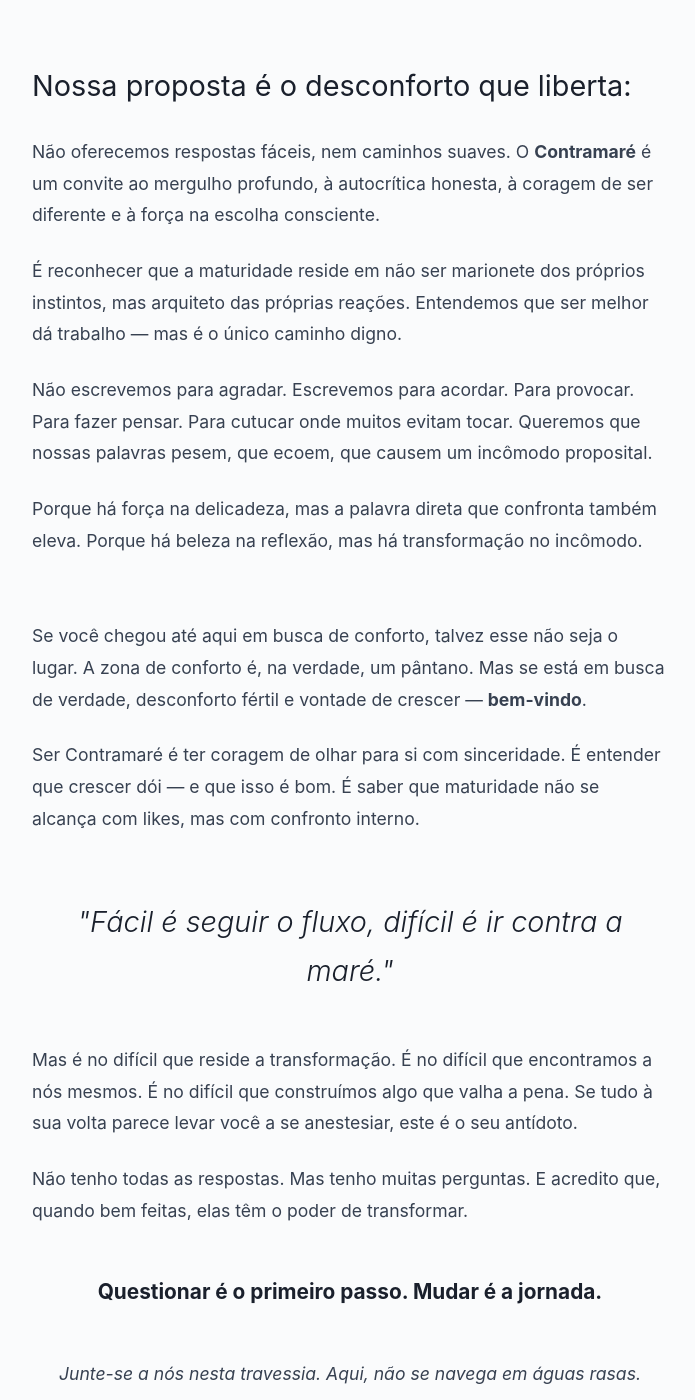
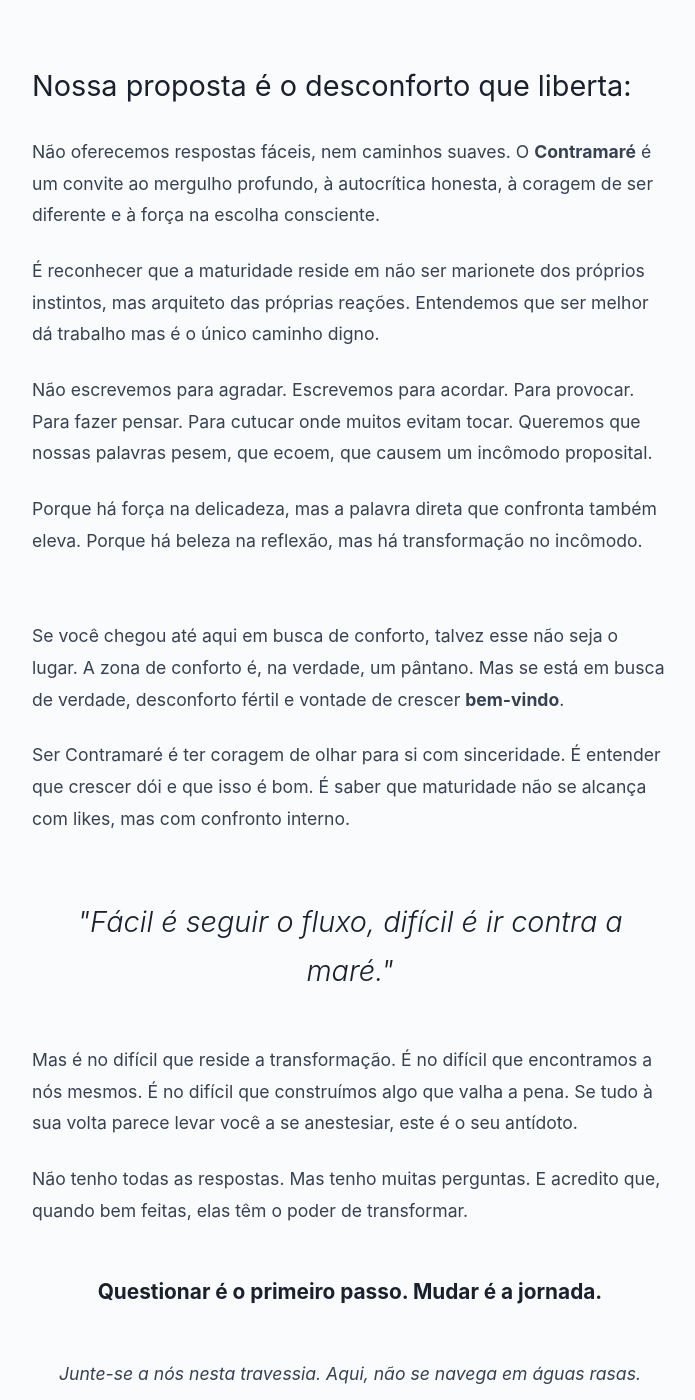
Before and after one commit to neylonsantos/contramare, a Jekyll site: the page built from pages/about.html, in a window 1280 px wide and 1400 px high, scrolled down 2012 px. Shown: the whole window, without its empty margins (290-985 px from the left). Built offline with Jekyll 4.4.1, drawn with Linux system fonts in a browser that asks for light colours; some of the changed text lies outside the part shown.

```diff
--- a/pages/about.html
+++ b/pages/about.html
@@ -44,7 +44,7 @@ custom_css:
         Vivemos em tempos onde o óbvio precisa ser dito. Onde o errado se tornou hábito e a mediocridade é celebrada como autenticidade, o egoísmo travestido de liberdade. Navegamos na correnteza do consenso, no fluxo macio do que é fácil, do que é repetido, do que é aceito em um piscar de olhos.
       </p>
       <p>
-        Em uma era em que se pensa pouco e se repete muito, temos aceitado com facilidade tudo o que é dito, ensinado ou viralizado — sem questionar, sem filtrar, sem refletir. Nesse cenário, seguir o fluxo virou a norma. Questionar, incomoda. Pensar, dói. Mudar, exige.
+        Em uma era em que se pensa pouco e se repete muito, temos aceitado com facilidade tudo o que é dito, ensinado ou viralizado sem questionar, sem filtrar, sem refletir. Nesse cenário, seguir o fluxo virou a norma. Questionar, incomoda. Pensar, dói. Mudar, exige.
       </p>
 
       <blockquote class="statement">
@@ -54,7 +54,7 @@ custom_css:
 
     <div class="content-section">
       <p>
-        O <strong>Contramaré</strong> nasce de uma inquietação. Da inconformidade. De observar comportamentos repetidos, atitudes normalizadas e frases jogadas ao vento que, no fundo, revelam uma imaturidade assustadora — e ninguém parece disposto a questionar.
+        O <strong>Contramaré</strong> nasce de uma inquietação. Da inconformidade. De observar comportamentos repetidos, atitudes normalizadas e frases jogadas ao vento que, no fundo, revelam uma imaturidade assustadora e ninguém parece disposto a questionar.
       </p>
       <p>
         Viemos para ser o solavanco no barco, a pedra no sapato da complacência. Somos o soco que vem em forma de texto. O desconforto que planta um incômodo onde antes havia certeza. A rachadura na parede do automático. Este espaço é um ponto de resistência.
@@ -94,7 +94,7 @@ custom_css:
         Não oferecemos respostas fáceis, nem caminhos suaves. O <strong>Contramaré</strong> é um convite ao mergulho profundo, à autocrítica honesta, à coragem de ser diferente e à força na escolha consciente.
       </p>
       <p>
-        É reconhecer que a maturidade reside em não ser marionete dos próprios instintos, mas arquiteto das próprias reações. Entendemos que ser melhor dá trabalho — mas é o único caminho digno.
+        É reconhecer que a maturidade reside em não ser marionete dos próprios instintos, mas arquiteto das próprias reações. Entendemos que ser melhor dá trabalho mas é o único caminho digno.
       </p>
       <p>
         Não escrevemos para agradar. Escrevemos para acordar. Para provocar. Para fazer pensar. Para cutucar onde muitos evitam tocar. Queremos que nossas palavras pesem, que ecoem, que causem um incômodo proposital.
@@ -106,10 +106,10 @@ custom_css:
 
     <div class="content-section">
       <p>
-        Se você chegou até aqui em busca de conforto, talvez esse não seja o lugar. A zona de conforto é, na verdade, um pântano. Mas se está em busca de verdade, desconforto fértil e vontade de crescer — <strong>bem-vindo</strong>.
+        Se você chegou até aqui em busca de conforto, talvez esse não seja o lugar. A zona de conforto é, na verdade, um pântano. Mas se está em busca de verdade, desconforto fértil e vontade de crescer <strong>bem-vindo</strong>.
       </p>
       <p>
-        Ser Contramaré é ter coragem de olhar para si com sinceridade. É entender que crescer dói — e que isso é bom. É saber que maturidade não se alcança com likes, mas com confronto interno.
+        Ser Contramaré é ter coragem de olhar para si com sinceridade. É entender que crescer dói e que isso é bom. É saber que maturidade não se alcança com likes, mas com confronto interno.
       </p>
     </div>
 
```
